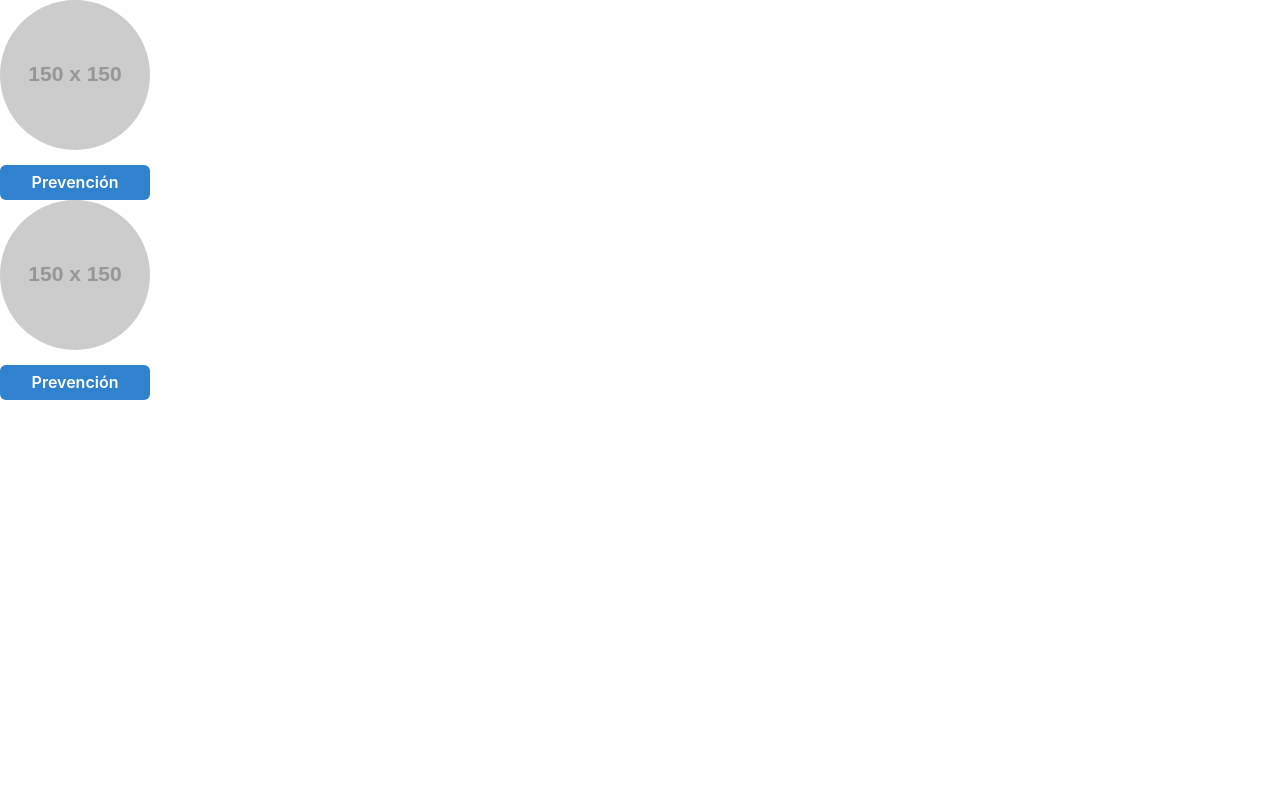
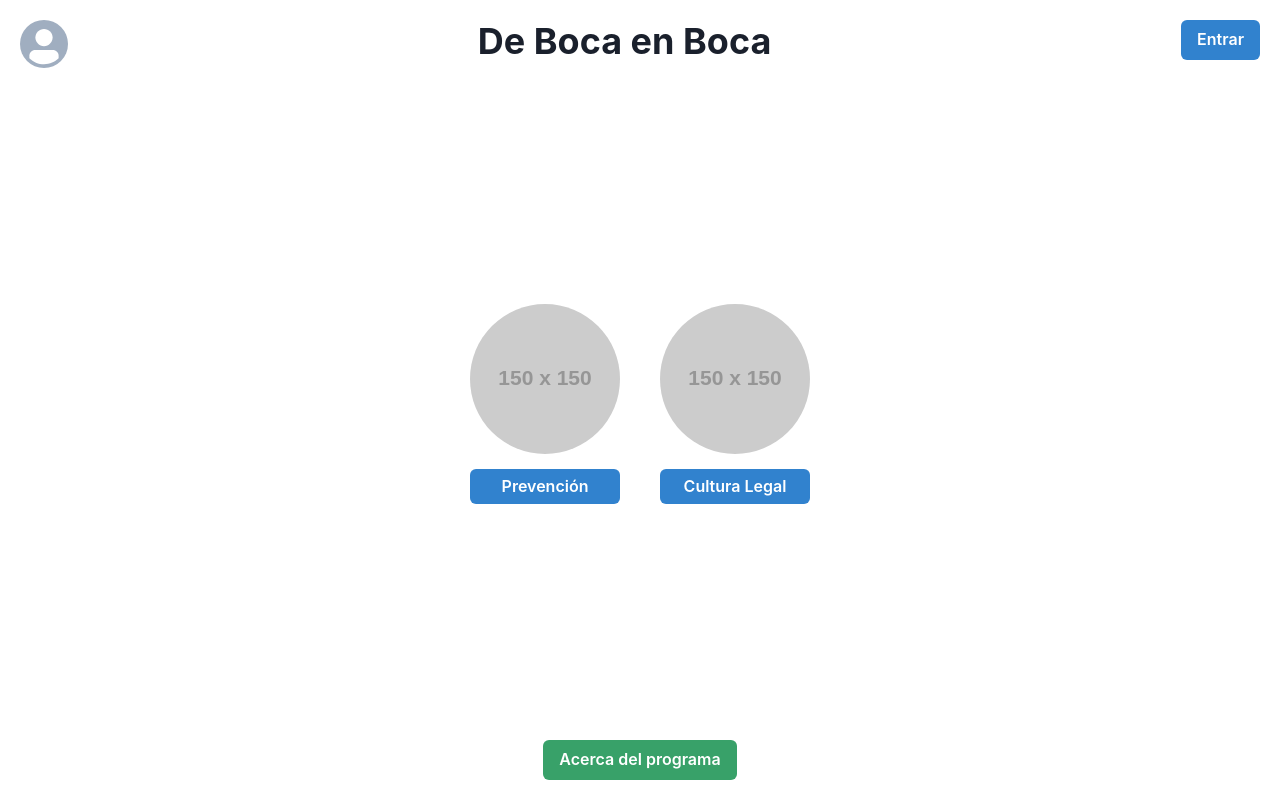
Before and after one commit to EyderACM/tribunales-amigables, a Next.js app: page / in a window 1280 px wide. Built offline with nearby package versions, Linux system fonts and the light colour scheme.

Commit message:
mid fidelity layout

```diff
--- a/src/pages/index.tsx
+++ b/src/pages/index.tsx
@@ -1,4 +1,13 @@
 import Head from "next/head";
+import {
+  Grid,
+  Flex,
+  Stack,
+  Avatar,
+  Heading,
+  Button,
+  Spacer,
+} from "@chakra-ui/react";
 import { MenuCard } from "../../components/molecules/MenuCard";
 
 export default function Home() {
@@ -8,11 +17,30 @@ export default function Home() {
         <title>Social Good</title>
         <link rel="icon" />
       </Head>
-      <div>
-        {/* dummy cards */}
-        <MenuCard label="Prevención" />
-        <MenuCard label="Prevención" />
-      </div>
+      <Grid h="100vh" templateRows="auto 10px 1fr 10px auto" p="20px">
+        <Flex justify="space-between">
+          <Avatar />
+          <Heading>De Boca en Boca</Heading>
+          <Button colorScheme="blue">Entrar</Button>
+        </Flex>
+        <Spacer />
+        <Stack
+          direction="row"
+          spacing="40px"
+          justify="center"
+          align="center"
+          wrap="wrap"
+        >
+          <MenuCard label="Prevención" />
+          <MenuCard label="Cultura Legal" />
+        </Stack>
+        <Spacer />
+        <Grid placeItems="center">
+          <Button colorScheme="green" w="fit-content">
+            Acerca del programa
+          </Button>
+        </Grid>
+      </Grid>
     </div>
   );
 }
```
